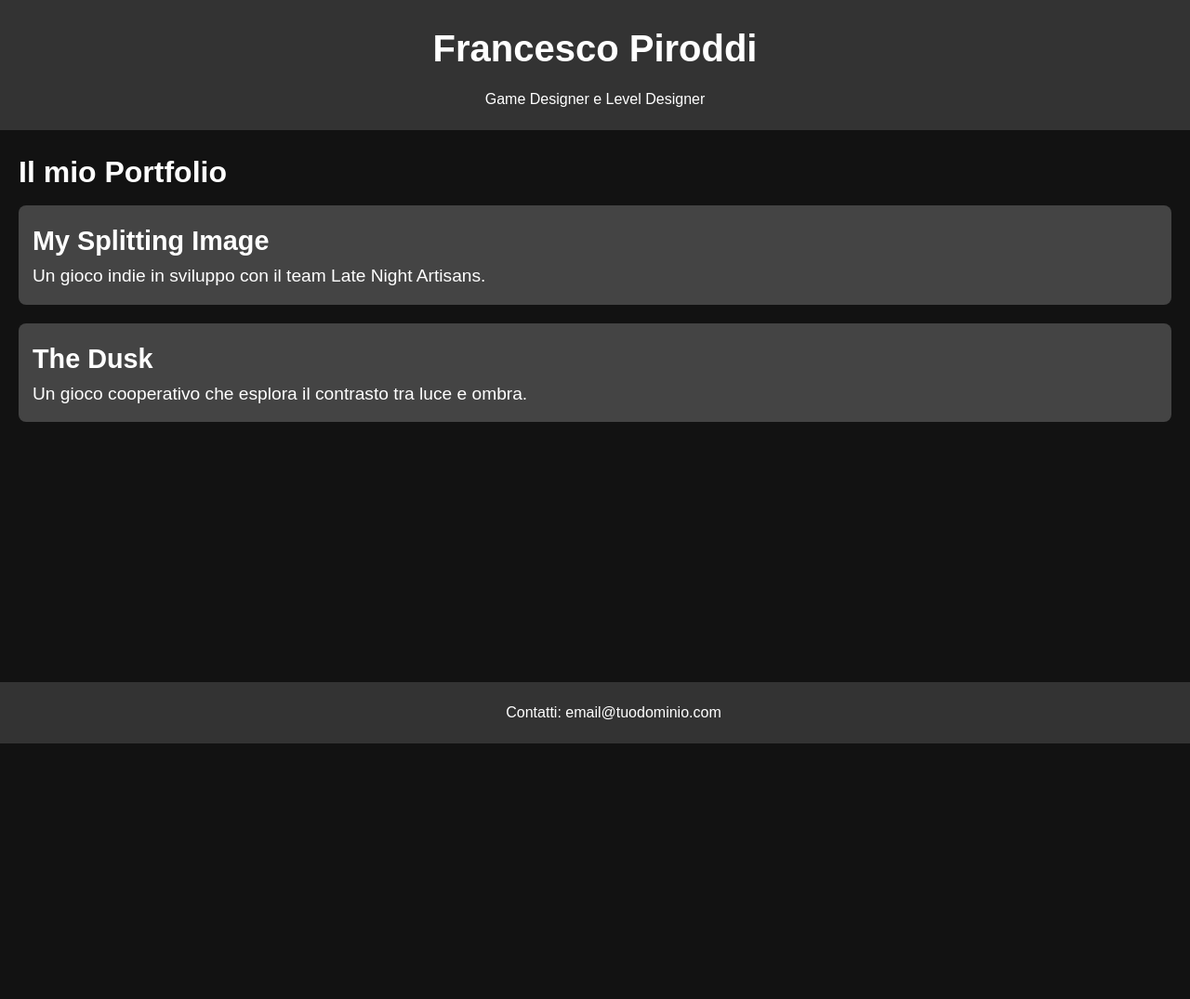
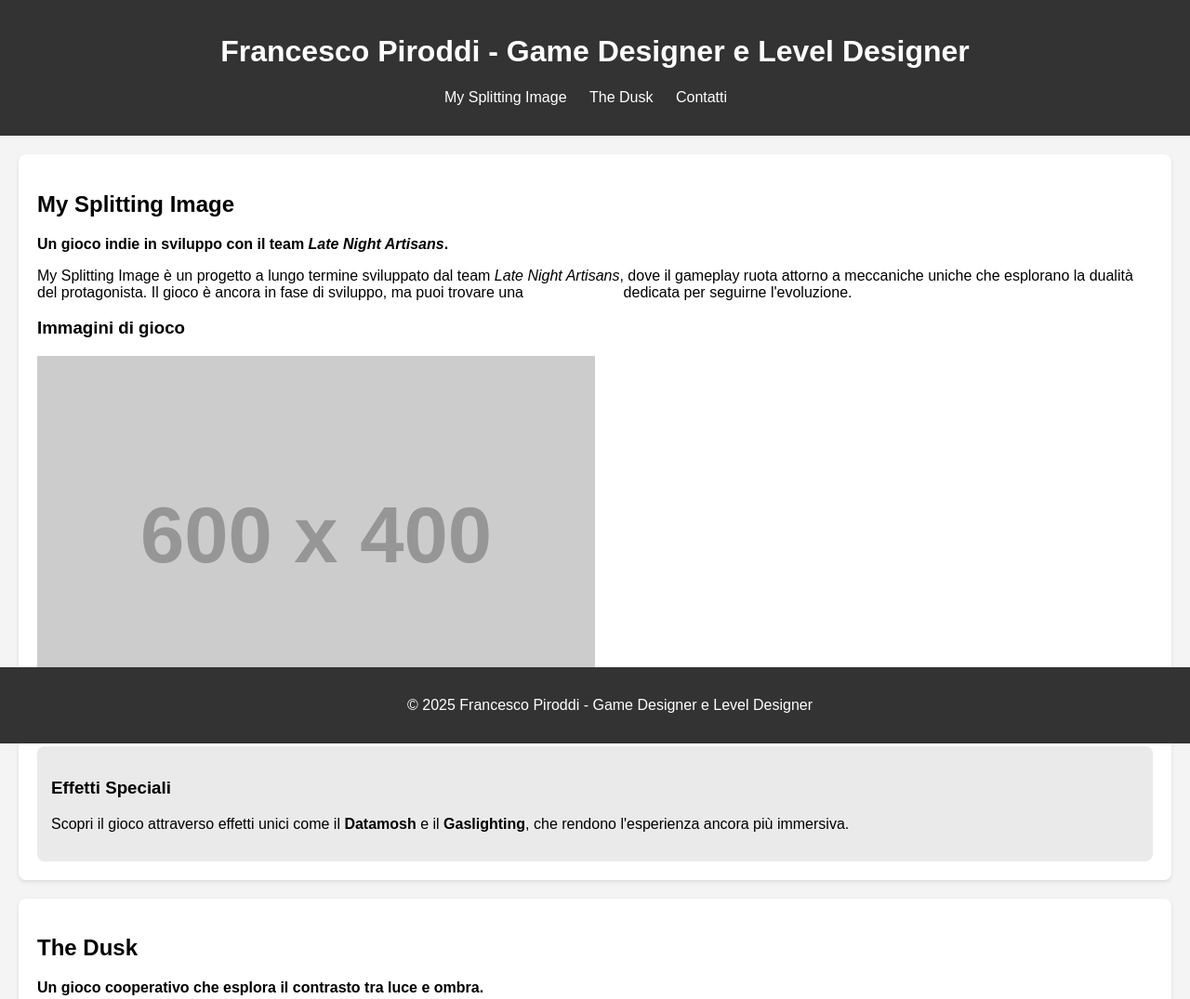
Before and after one commit to FrancescoPiro/MyPortfolio, a plain HTML site: page index.html in a window 1280 px wide. Shown: the top 1075 px of the page at 93% size. Before the commit the page ends 800 px from the top, so only its background shows below. Drawn offline with Linux system fonts and the light colour scheme; placeholder pictures from the web are drawn by us.

Commit message:
Push modifiche

```diff
--- a/Style.css
+++ b/Style.css
@@ -1,62 +1,65 @@
-/* Reset degli stili di base */
-body, h1, h2, h3, p {
+body {
+    font-family: Arial, sans-serif;
+    background-color: #f4f4f4;
     margin: 0;
     padding: 0;
 }
 
-/* Impostazioni generali */
-body {
-    font-family: Arial, sans-serif;
-    background-color: #121212;
-    color: #fff;
-    line-height: 1.6;
-    margin: 0;
+header {
+    background-color: #333;
+    color: white;
+    padding: 1em;
+    text-align: center;
+}
+
+nav ul {
+    list-style-type: none;
     padding: 0;
 }
 
-/* Header */
-header {
-    text-align: center;
-    padding: 20px;
-    background-color: #333;
+nav ul li {
+    display: inline;
+    margin-right: 20px;
 }
 
-header h1 {
-    font-size: 2.5em;
-    margin-bottom: 10px;
+a {
+    color: white;
+    text-decoration: none;
 }
 
-/* Sezione Portfolio */
-#portfolio {
+section {
+    padding: 20px;
     margin: 20px;
+    background-color: white;
+    border-radius: 8px;
+    box-shadow: 0 2px 4px rgba(0, 0, 0, 0.1);
 }
 
-#portfolio h2 {
-    font-size: 2em;
-    margin-bottom: 10px;
+footer {
+    text-align: center;
+    padding: 1em;
+    background-color: #333;
+    color: white;
+    position: fixed;
+    width: 100%;
+    bottom: 0;
 }
 
-.game {
-    background-color: #444;
-    margin-bottom: 20px;
+.carousel img {
+    width: 100%;
+    max-width: 600px;
+    display: block;
+    margin: 10px 0;
+}
+
+.special-effects, .lighting-effects {
+    background-color: #eaeaea;
     padding: 15px;
     border-radius: 8px;
+    margin-top: 20px;
 }
 
-.game h3 {
-    font-size: 1.8em;
+#contact a {
+    color: #333;
+    text-decoration: none;
 }
-
-.game p {
-    font-size: 1.2em;
-}
-
-/* Footer */
-footer {
-    text-align: center;
-    padding: 20px;
-    background-color: #333;
-    position: fixed;
-    bottom: 0;
-    width: 100%;
-}
--- a/index.html
+++ b/index.html
@@ -3,34 +3,79 @@
 <head>
     <meta charset="UTF-8">
     <meta name="viewport" content="width=device-width, initial-scale=1.0">
-    <title>Francesco Piroddi - Game Designer</title>
-    <link rel="stylesheet" href="style.css"> <!-- Collega il file CSS -->
+    <title>Francesco Piroddi - Game Designer e Level Designer</title>
+    <link rel="stylesheet" href="style.css">
 </head>
 <body>
-    <!-- Header -->
+
     <header>
-        <h1>Francesco Piroddi</h1>
-        <p>Game Designer e Level Designer</p>
+        <h1>Francesco Piroddi - Game Designer e Level Designer</h1>
+        <nav>
+            <ul>
+                <li><a href="#my-splitting-image">My Splitting Image</a></li>
+                <li><a href="#the-dusk">The Dusk</a></li>
+                <li><a href="#contact">Contatti</a></li>
+            </ul>
+        </nav>
     </header>
 
-    <!-- Portfolio Section -->
-    <section id="portfolio">
-        <h2>Il mio Portfolio</h2>
-        <div class="game">
-            <h3>My Splitting Image</h3>
-            <p>Un gioco indie in sviluppo con il team Late Night Artisans.</p>
+    <section id="my-splitting-image">
+        <h2>My Splitting Image</h2>
+        <p><strong>Un gioco indie in sviluppo con il team <i>Late Night Artisans</i>.</strong></p>
+        <p>My Splitting Image è un progetto a lungo termine sviluppato dal team <i>Late Night Artisans</i>, dove il gameplay ruota attorno a meccaniche uniche che esplorano la dualità del protagonista. Il gioco è ancora in fase di sviluppo, ma puoi trovare una <a href="https://store.steampowered.com/app/123456789" target="_blank">pagina Steam</a> dedicata per seguirne l'evoluzione.</p>
+
+        <div class="carousel">
+            <h3>Immagini di gioco</h3>
+            <!-- Aggiungi qui il carosello con le immagini di gioco, sostituisci con le tue immagini quando pronte -->
+            <img src="https://via.placeholder.com/600x400" alt="Immagine di My Splitting Image">
         </div>
-        <div class="game">
-            <h3>The Dusk</h3>
-            <p>Un gioco cooperativo che esplora il contrasto tra luce e ombra.</p>
+
+        <div class="special-effects">
+            <h3>Effetti Speciali</h3>
+            <p>Scopri il gioco attraverso effetti unici come il <strong>Datamosh</strong> e il <strong>Gaslighting</strong>, che rendono l'esperienza ancora più immersiva.</p>
+            <!-- Implementa il Datamosh e il Gaslighting qui, tramite JavaScript o CSS -->
         </div>
     </section>
 
-    <!-- Footer -->
+    <section id="the-dusk">
+        <h2>The Dusk</h2>
+        <p><strong>Un gioco cooperativo che esplora il contrasto tra luce e ombra.</strong></p>
+        <p>In <i>The Dusk</i>, i giocatori assumono i ruoli di due personaggi che devono lavorare insieme per superare ostacoli e risolvere enigmi, ma con un twist: uno dei due può muoversi solo nell'oscurità mentre l'altro può solo muoversi nella luce. La cooperazione è essenziale per risolvere il gioco.</p>
+
+        <div class="carousel">
+            <h3>Immagini di gioco</h3>
+            <!-- Aggiungi qui il carosello con le immagini di gioco di "The Dusk" -->
+            <img src="https://via.placeholder.com/600x400" alt="Immagine di The Dusk">
+        </div>
+
+        <div class="lighting-effects">
+            <h3>Effetti di Luce e Ombra</h3>
+            <p>Vivi il contrasto tra luce e ombra con meccaniche di gioco innovative che cambiano radicalmente l'esperienza a seconda di quale personaggio stai controllando.</p>
+        </div>
+    </section>
+
+    <section id="fiverr">
+        <h2>Progetti su Fiverr</h2>
+        <p><strong>Creazione di ambientazioni in Unreal Engine per clienti e composizione musicale con AI.</strong></p>
+        <p>Come freelancer su Fiverr, mi occupo di creare ambientazioni 3D in Unreal Engine e di comporre musica tramite AI per vari progetti. Uno dei progetti più interessanti su cui sto lavorando è <i>GCS: Salvage Rat</i>, un'avventura sci-fi che esplora l'ignoto in un mondo post-apocalittico.</p>
+
+        <div class="carousel">
+            <h3>Immagini di gioco</h3>
+            <!-- Aggiungi qui il carosello con le immagini di gioco di "GCS: Salvage Rat" -->
+            <img src="https://via.placeholder.com/600x400" alt="Immagine di GCS: Salvage Rat">
+        </div>
+    </section>
+
+    <section id="contact">
+        <h2>Contatti</h2>
+        <p>Se desideri metterti in contatto con me per progetti o collaborazioni, puoi scrivermi a:</p>
+        <p><a href="mailto:email@tuodominio.com">email@tuodominio.com</a></p>
+    </section>
+
     <footer>
-        <p>Contatti: email@tuodominio.com</p>
+        <p>&copy; 2025 Francesco Piroddi - Game Designer e Level Designer</p>
     </footer>
 
-    <script src="script.js"></script> <!-- Collega il file JS -->
+    <script src="script.js"></script>
 </body>
 </html>
```
